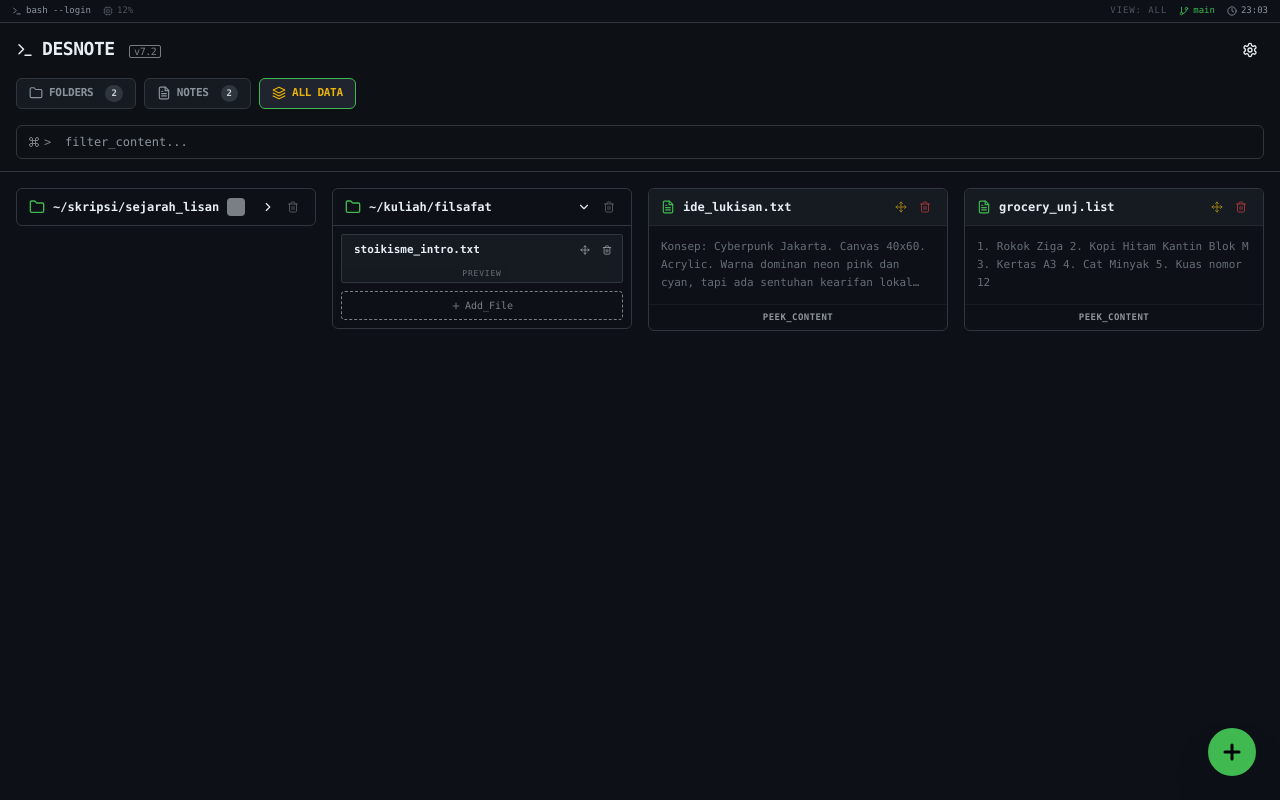
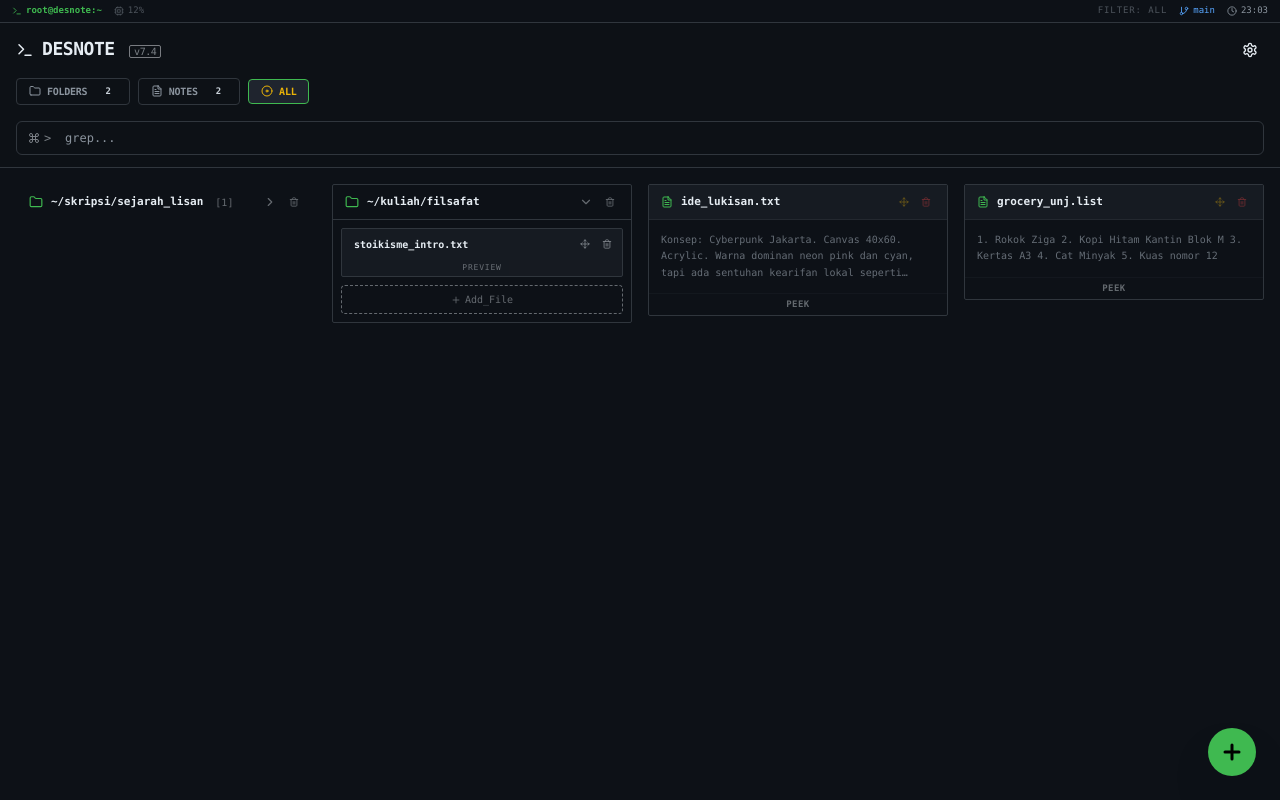
Before and after one commit to dyunayuna90-bit/Desnoterm, a React (Vite) app: page / in a window 1280 px wide. Built offline with nearby package versions, Linux system fonts and the light colour scheme.

Commit message:
Update App.tsx

```diff
--- a/App.tsx
+++ b/App.tsx
@@ -1,13 +1,12 @@
 import React, { useState, useEffect, useMemo, useRef } from 'react';
 import {
   Folder, FileText, ChevronDown, ChevronRight, Plus,
-  Settings, Moon, Sun, X, Save, MoreVertical,
-  ArrowRightLeft, Trash2, Terminal, Github,
-  CornerDownRight, Search, LayoutGrid, File, Edit3, Move, Eye, EyeOff, AlertTriangle,
-  Download, Upload, Cpu, Activity, HardDrive, Clock, Zap, Layers, Monitor, GitBranch, Command
+  Settings, Moon, Sun, X, Save, Move, Trash2, Terminal, Github,
+  Search, LayoutGrid, AlertTriangle,
+  Download, Upload, Cpu, GitBranch, Command, Clock, Disc
 } from 'lucide-react';
 
-// --- UTILS & DATA ---
+// --- DATA INITIALIZATION ---
 const generateId = () => Math.random().toString(36).substr(2, 9);
 const getFormattedTime = () => new Date().toLocaleTimeString('en-US', { hour12: false, hour: '2-digit', minute: '2-digit' });
 
@@ -35,55 +34,76 @@ const initialRootNotes = [
   { id: 'root-2', title: 'grocery_unj.list', content: '1. Rokok Ziga\n2. Kopi Hitam Kantin Blok M\n3. Kertas A3\n4. Cat Minyak\n5. Kuas nomor 12', isPeeked: false },
 ];
 
+// --- GLOBAL STYLES (Linux Cursor & Scrollbar) ---
+const GlobalStyles = () => (
+  <style>{`
+    /* Custom Scrollbar */
+    .custom-scrollbar::-webkit-scrollbar {
+      width: 4px;
+      height: 4px;
+    }
+    .custom-scrollbar::-webkit-scrollbar-track {
+      background: transparent;
+    }
+    .custom-scrollbar::-webkit-scrollbar-thumb {
+      background: #30363d;
+      border-radius: 0px; /* Square edges */
+    }
+    .custom-scrollbar::-webkit-scrollbar-thumb:hover {
+      background: #58a6ff;
+    }
+
+    /* TERMINAL CURSOR HACK */
+    textarea, input {
+      caret-color: #3fb950; /* Neon Green */
+      caret-shape: block;   /* Experimental Block Cursor */
+    }
+
+    /* Selection Color */
+    ::selection {
+      background: rgba(63, 185, 80, 0.3);
+      color: white;
+    }
+  `}</style>
+);
+
 // --- SUB-COMPONENTS ---
 
 const SystemStatus = ({ isTerminal, viewMode }) => (
-  <div className={`w-full flex items-center justify-between py-1 px-3 text-[9px] font-mono border-b ${isTerminal ? 'bg-[#0d1117] border-[#30363d] text-[#8b949e]' : 'bg-gray-50 border-gray-200 text-gray-500'}`}>
+  <div className={`w-full flex items-center justify-between py-1 px-3 text-[9px] font-mono border-b select-none ${isTerminal ? 'bg-[#0d1117] border-[#30363d] text-[#8b949e]' : 'bg-gray-50 border-gray-200 text-gray-500'}`}>
     <div className="flex gap-3">
-      <span className="flex items-center gap-1"><Terminal size={10}/> bash --login</span>
+      <span className="flex items-center gap-1 font-bold text-[#3fb950]"><Terminal size={10}/> root@desnote:~</span>
       <span className="flex items-center gap-1 opacity-50"><Cpu size={10}/> 12%</span>
     </div>
     <div className="flex gap-3 items-center">
-       <span className="uppercase tracking-widest opacity-50">VIEW: {viewMode}</span>
-       <span className="flex items-center gap-1 text-[#3fb950]"><GitBranch size={10}/> main</span>
+       <span className="uppercase tracking-widest opacity-50">FILTER: {viewMode}</span>
+       <span className="flex items-center gap-1 text-[#58a6ff]"><GitBranch size={10}/> main</span>
        <span className="flex items-center gap-1"><Clock size={10}/> {getFormattedTime()}</span>
     </div>
   </div>
 );
 
-// REFACTORED: Compact Stats Button (GitHub Style)
 const StatsButton = ({ icon: Icon, label, value, isTerminal, colorClass, onClick, isActive }) => (
   <button
     onClick={onClick}
     className={`
-      flex items-center gap-2 px-3 py-1.5 rounded-md border text-[11px] font-mono transition-all select-none
+      flex items-center justify-center gap-2 px-3 py-1 rounded border text-[10px] font-mono transition-all select-none
       ${isActive
         ? (isTerminal ? 'bg-[#1f242e] border-[#3fb950] text-[#e6edf3]' : 'bg-blue-50 border-blue-400 text-blue-700')
-        : (isTerminal ? 'bg-[#161b22] border-[#30363d] text-[#8b949e] hover:border-[#8b949e] hover:text-[#c9d1d9]' : 'bg-white border-gray-200 text-gray-500 hover:border-gray-300 hover:text-gray-700')
+        : (isTerminal ? 'bg-transparent border-[#30363d] text-[#8b949e] hover:border-[#8b949e] hover:text-[#c9d1d9]' : 'bg-white border-gray-200 text-gray-500 hover:border-gray-300 hover:text-gray-700')
       }
     `}
   >
      <div className={`flex items-center gap-1.5 ${isActive ? colorClass : ''}`}>
-        <Icon size={14} />
+        <Icon size={12} />
         <span className="font-bold tracking-tight">{label}</span>
      </div>
      {value !== undefined && (
-       <span className={`ml-1 px-1.5 py-0.5 rounded-full text-[9px] font-bold ${isTerminal ? 'bg-[#30363d] text-[#c9d1d9]' : 'bg-gray-100 text-gray-600'}`}>
+       <span className={`ml-1 px-1.5 py-0.5 text-[9px] font-bold ${isTerminal ? 'text-[#c9d1d9]' : 'text-gray-600'}`}>
           {value}
        </span>
      )}
   </button>
-);
-
-const ActionButtons = ({ onMove, onDelete, colorClass }) => (
-  <div className="flex items-center gap-1 shrink-0 ml-2" onClick={(e) => e.stopPropagation()}>
-    <button onClick={onMove} className={`p-1 rounded hover:bg-current hover:bg-opacity-10 ${colorClass} opacity-60 hover:opacity-100 transition-opacity`}>
-      <Move size={12} />
-    </button>
-    <button onClick={onDelete} className={`p-1 rounded hover:bg-red-500/10 text-red-500 opacity-60 hover:opacity-100 transition-opacity`}>
-      <Trash2 size={12} />
-    </button>
-  </div>
 );
 
 const NoteCard = ({ note, folderId, isTerminal, onMove, onDelete, onOpen, onPeek }) => {
@@ -98,32 +118,35 @@ const NoteCard = ({ note, folderId, isTerminal, onMove, onDelete, onOpen, onPeek
   };
 
   return (
-    <div className={`relative flex flex-col ${cardClass} h-auto overflow-hidden group w-full rounded-md transition-all duration-300 animate-in fade-in slide-in-from-bottom-2`}>
-       <div className={`flex justify-between items-center p-2 px-3 ${isTerminal ? 'bg-[#161b22]' : 'bg-gray-50'} border-b ${isTerminal ? 'border-[#30363d]' : 'border-[#d0d7de]'} border-opacity-50`}>
+    <div className={`relative flex flex-col ${cardClass} h-auto overflow-hidden group w-full rounded-sm transition-all duration-200`}>
+       <div className={`flex justify-between items-center p-2 px-3 border-b ${isTerminal ? 'bg-[#161b22] border-[#30363d]' : 'bg-gray-50 border-[#d0d7de]'} border-opacity-50`}>
           <div className="flex items-center gap-2 overflow-hidden">
-             <FileText size={14} className={isTerminal ? 'text-[#3fb950]' : 'text-blue-500'} />
-             <span className="font-bold text-xs truncate font-mono">{note.title}</span>
+             <FileText size={12} className={isTerminal ? 'text-[#3fb950]' : 'text-blue-500'} />
+             <span className="font-bold text-[11px] truncate font-mono">{note.title}</span>
           </div>
-          <ActionButtons
-            onMove={(e) => { e.stopPropagation(); onMove(); }}
-            onDelete={(e) => { e.stopPropagation(); onDelete(); }}
-            colorClass={isTerminal ? 'text-yellow-500' : 'text-gray-600'}
-          />
+          <div className="flex items-center gap-1 shrink-0 ml-2" onClick={(e) => e.stopPropagation()}>
+            <button onClick={onMove} className={`p-1 rounded hover:bg-current hover:bg-opacity-10 text-yellow-500 opacity-40 hover:opacity-100 transition-opacity`}>
+              <Move size={10} />
+            </button>
+            <button onClick={onDelete} className={`p-1 rounded hover:bg-red-500/10 text-red-500 opacity-40 hover:opacity-100 transition-opacity`}>
+              <Trash2 size={10} />
+            </button>
+          </div>
        </div>
        <div
          className="p-3 cursor-pointer min-h-[50px] flex-1 hover:bg-current hover:bg-opacity-5 transition-colors"
          onClick={onOpen}
        >
-          <div className={`text-[11px] leading-relaxed font-mono ${isTerminal ? 'text-[#8b949e]' : 'text-gray-600'}`}>
+          <div className={`text-[10px] leading-relaxed font-mono ${isTerminal ? 'text-[#8b949e]' : 'text-gray-600'}`}>
             {note.isPeeked
               ? (
-                  <div className="animate-in slide-in-from-top-2 fade-in duration-300">
+                  <div className={`pl-3 py-1 border-l-4 ${isTerminal ? 'border-[#3fb950] text-[#e6edf3]' : 'border-blue-500 text-gray-900'} animate-in slide-in-from-left-2 duration-200`}>
                     {getPeekContent(note.content)}
                   </div>
                 )
               : (
                   <div className="line-clamp-3 opacity-70">
-                     {note.content || <span className="italic opacity-50">// No content...</span>}
+                     {note.content || <span className="italic opacity-30">// Empty file</span>}
                   </div>
                 )
             }
@@ -131,18 +154,19 @@ const NoteCard = ({ note, folderId, isTerminal, onMove, onDelete, onOpen, onPeek
        </div>
        <button
          onClick={(e) => { e.stopPropagation(); onPeek(); }}
-         className={`w-full py-1.5 flex items-center justify-center border-t ${isTerminal ? 'border-[#30363d]' : 'border-[#d0d7de]'} border-opacity-50 text-[9px] font-bold uppercase tracking-wider hover:bg-current hover:bg-opacity-10 transition-colors opacity-60 hover:opacity-100`}
+         className={`w-full py-1 flex items-center justify-center border-t ${isTerminal ? 'border-[#30363d]' : 'border-[#d0d7de]'} border-opacity-50 text-[9px] font-bold uppercase tracking-wider hover:bg-current hover:bg-opacity-10 transition-colors opacity-40 hover:opacity-100`}
        >
-          {note.isPeeked ? 'CLOSE_PEEK' : 'PEEK_CONTENT'}
+          {note.isPeeked ? 'COLLAPSE' : 'PEEK'}
        </button>
     </div>
   );
 };
 
 const FolderCard = ({ folder, isTerminal, onToggle, onDelete, onMoveNote, onDeleteNote, onOpenNote, onPeekNote, onAddNote }) => {
-  const cardClass = isTerminal
-    ? 'bg-[#0d1117] border border-[#30363d] hover:border-[#8b949e]'
-    : 'bg-white border border-[#d0d7de] hover:border-blue-300 shadow-sm';
+  // CLEANER LOOK: No background when collapsed
+  const baseClass = isTerminal
+    ? (folder.isExpanded ? 'bg-[#0d1117] border border-[#30363d]' : 'bg-transparent border border-transparent hover:border-[#30363d]')
+    : (folder.isExpanded ? 'bg-white border border-[#d0d7de] shadow-sm' : 'bg-transparent border border-transparent hover:border-[#d0d7de]');
 
   const getPeekContent = (text) => {
     if (!text) return "Empty...";
@@ -151,42 +175,44 @@ const FolderCard = ({ folder, isTerminal, onToggle, onDelete, onMoveNote, onDele
   };
 
   return (
-    <div className={`relative flex flex-col ${cardClass} w-full rounded-md transition-all duration-300 animate-in fade-in slide-in-from-bottom-2`}>
+    <div className={`relative flex flex-col w-full rounded-sm transition-all duration-200 ${baseClass}`}>
       <div
         className={`p-2 px-3 flex items-center justify-between cursor-pointer ${folder.isExpanded ? (isTerminal ? 'border-b border-[#30363d]' : 'border-b border-[#d0d7de]') : ''}`}
         onClick={onToggle}
       >
         <div className="flex items-center gap-2 overflow-hidden">
-           <Folder size={16} className={isTerminal ? 'text-[#3fb950]' : 'text-yellow-500'} />
+           <Folder size={14} className={isTerminal ? 'text-[#3fb950]' : 'text-yellow-500'} />
            <div className="flex items-center gap-2 overflow-hidden">
-             <span className="font-bold text-xs truncate font-mono">{folder.name}</span>
-             {!folder.isExpanded && <span className="text-[9px] opacity-50 font-mono px-1.5 py-0.5 rounded bg-current bg-opacity-10">{folder.notes.length}</span>}
+             <span className={`font-bold text-[11px] truncate font-mono ${isTerminal ? 'text-[#e6edf3]' : 'text-gray-800'}`}>{folder.name}</span>
+             {/* CLEAN: Just text for count, no box */}
+             {!folder.isExpanded && <span className="text-[10px] opacity-40 font-mono ml-1">[{folder.notes.length}]</span>}
            </div>
         </div>
-        <div className="flex items-center">
+        <div className="flex items-center opacity-40 hover:opacity-100">
             {folder.isExpanded ? <ChevronDown size={14}/> : <ChevronRight size={14}/>}
-            <button onClick={(e) => {e.stopPropagation(); onDelete();}} className="ml-2 p-1 hover:text-red-500 opacity-30 hover:opacity-100 transition-opacity">
-                <Trash2 size={12}/>
+            <button onClick={(e) => {e.stopPropagation(); onDelete();}} className="ml-2 p-1 hover:text-red-500 transition-colors">
+                <Trash2 size={10}/>
             </button>
         </div>
       </div>
 
       {folder.isExpanded && (
-        <div className="p-2 space-y-2 animate-in slide-in-from-top-4 fade-in duration-300 ease-out origin-top">
+        <div className="p-2 space-y-2 animate-in slide-in-from-top-2 fade-in duration-200 origin-top">
             {folder.notes.length === 0 ? <div className="text-center opacity-30 text-[10px] py-1 font-mono">// Empty Folder</div> :
             folder.notes.map(note => (
                <div key={note.id} className={`flex flex-col ${isTerminal ? 'bg-[#161b22] border border-[#30363d]' : 'bg-gray-50 border border-gray-100'} rounded-sm overflow-hidden transition-transform active:scale-[0.99]`}>
                  <div className="flex items-center justify-between p-1.5 pl-3 border-b border-transparent hover:border-current hover:border-opacity-10">
                     <div className="flex-1 cursor-pointer overflow-hidden" onClick={() => onOpenNote(note)}>
-                       <span className="text-[11px] font-bold truncate block hover:underline font-mono">{note.title}</span>
+                       <span className="text-[10px] font-bold truncate block hover:underline font-mono">{note.title}</span>
                     </div>
                     <div className="flex gap-1 pl-2">
-                      <button onClick={() => onMoveNote(note.id)} className="hover:text-yellow-500 opacity-60 hover:opacity-100 p-1"><Move size={10}/></button>
-                      <button onClick={() => onDeleteNote(note.id)} className="hover:text-red-500 opacity-60 hover:opacity-100 p-1"><Trash2 size={10}/></button>
+                      <button onClick={() => onMoveNote(note.id)} className="hover:text-yellow-500 opacity-50 hover:opacity-100 p-1"><Move size={10}/></button>
+                      <button onClick={() => onDeleteNote(note.id)} className="hover:text-red-500 opacity-50 hover:opacity-100 p-1"><Trash2 size={10}/></button>
                     </div>
                  </div>
+                 {/* PEEK: Thick Border Style */}
                  {note.isPeeked && (
-                   <div className="p-2 bg-black/5 cursor-text text-[10px] opacity-70 whitespace-pre-wrap font-mono animate-in slide-in-from-top-2 fade-in duration-200">
+                   <div className={`mx-2 mb-2 mt-1 pl-2 py-1 border-l-2 text-[9px] font-mono whitespace-pre-wrap animate-in slide-in-from-left-2 ${isTerminal ? 'border-[#3fb950] text-[#e6edf3]' : 'border-blue-500 text-gray-900'}`}>
                      {getPeekContent(note.content)}
                    </div>
                  )}
@@ -197,7 +223,7 @@ const FolderCard = ({ folder, isTerminal, onToggle, onDelete, onMoveNote, onDele
             ))}
             <button
                 onClick={onAddNote}
-                className="w-full py-1.5 text-[10px] text-center opacity-50 hover:opacity-100 border border-dashed border-current rounded flex justify-center items-center gap-1 hover:bg-current hover:bg-opacity-5 transition-all font-mono"
+                className="w-full py-1.5 text-[10px] text-center opacity-40 hover:opacity-100 border border-dashed border-current rounded flex justify-center items-center gap-1 hover:bg-current hover:bg-opacity-5 transition-all font-mono"
             >
                 <Plus size={10}/> Add_File
             </button>
@@ -210,13 +236,14 @@ const FolderCard = ({ folder, isTerminal, onToggle, onDelete, onMoveNote, onDele
 const EditorModal = ({ note, isTerminal, onClose, onSave }) => {
   if (!note) return null;
   return (
-    <div className={`fixed inset-0 z-[100] flex flex-col ${isTerminal ? 'bg-[#0d1117] text-[#e6edf3]' : 'bg-white text-[#24292f]'} font-mono animate-in slide-in-from-bottom-10 fade-in duration-300`}>
-      <div className={`flex justify-between items-center p-3 px-4 border-b ${isTerminal ? 'border-[#30363d]' : 'border-[#d0d7de]'}`}>
-        <div className="flex items-center gap-3 overflow-hidden">
-            <FileText size={18} className={isTerminal ? 'text-[#3fb950]' : 'text-blue-600'} />
+    <div className={`fixed inset-0 z-[100] flex flex-col ${isTerminal ? 'bg-[#0d1117] text-[#e6edf3]' : 'bg-white text-[#24292f]'} font-mono animate-in slide-in-from-bottom-5 fade-in duration-200`}>
+      <div className={`flex justify-between items-center p-2 px-4 border-b ${isTerminal ? 'border-[#30363d]' : 'border-[#d0d7de]'}`}>
+        <div className="flex items-center gap-2 overflow-hidden">
+            <span className="opacity-50 text-xs">vim</span>
             <span className="font-bold text-sm truncate">{note.title}</span>
+            <span className="opacity-50 text-xs ml-2">[+]</span>
         </div>
-        <button onClick={onClose} className={`px-3 py-1.5 text-xs font-bold border rounded flex items-center gap-2 ${isTerminal ? 'border-[#30363d] hover:bg-[#21262d]' : 'border-[#d0d7de] hover:bg-[#f3f4f6]'} transition-colors`}>
+        <button onClick={onClose} className={`px-3 py-1 text-xs font-bold border rounded flex items-center gap-2 ${isTerminal ? 'border-[#30363d] hover:bg-[#21262d]' : 'border-[#d0d7de] hover:bg-[#f3f4f6]'} transition-colors`}>
             <Save size={14} /> SAVE & CLOSE
         </button>
       </div>
@@ -472,6 +499,7 @@ export default function DesnoteAppV7() {
   // --- RENDER ---
   return (
     <div className={`min-h-screen w-full relative flex flex-col ${bgClass} ${textClass} ${fontClass} transition-colors duration-500 overflow-hidden`}>
+      <GlobalStyles />
 
       {/* BACKGROUND GRID */}
       {isTerminal && (
@@ -488,7 +516,7 @@ export default function DesnoteAppV7() {
         <div className="flex justify-between items-center">
             <div className="flex items-center gap-2">
                 {isTerminal ? <Terminal className="text-[#e6edf3]" size={18} /> : <Github className="text-black" size={18} />}
-                <h1 className="text-lg font-bold tracking-tight">DESNOTE <span className="text-[10px] font-normal opacity-50 ml-1 border px-1 rounded-sm">v7.2</span></h1>
+                <h1 className="text-lg font-bold tracking-tight">DESNOTE <span className="text-[10px] font-normal opacity-50 ml-1 border px-1 rounded-sm">v7.4</span></h1>
             </div>
             <div className="flex items-center gap-2">
               <button onClick={() => setSettingsOpen(true)} className="p-1.5 rounded-md hover:bg-current hover:bg-opacity-10 transition-colors">
@@ -519,8 +547,8 @@ export default function DesnoteAppV7() {
               isActive={viewMode === 'NOTE'}
             />
              <StatsButton
-              icon={Layers}
-              label="ALL DATA"
+              icon={Disc}
+              label="ALL"
               isTerminal={isTerminal}
               colorClass="text-yellow-500"
               onClick={() => toggleViewMode('ALL')}
@@ -533,7 +561,7 @@ export default function DesnoteAppV7() {
             <div className={`absolute left-3 top-1/2 -translate-y-1/2 opacity-50 font-mono text-xs flex items-center gap-1`}>
                 <Command size={12}/> {">"}
             </div>
-            <input type="text" value={searchQuery} onChange={(e) => setSearchQuery(e.target.value)} placeholder="filter_content..." className={`w-full py-2 pl-12 pr-4 text-xs bg-transparent border rounded-md outline-none transition-all font-mono ${isTerminal ? 'border-[#30363d] focus:border-[#58a6ff] placeholder-[#8b949e] bg-[#010409]' : 'border-gray-300 bg-gray-50 focus:bg-white focus:border-blue-500'}`}/>
+            <input type="text" value={searchQuery} onChange={(e) => setSearchQuery(e.target.value)} placeholder="grep..." className={`w-full py-2 pl-12 pr-4 text-xs bg-transparent border rounded-md outline-none transition-all font-mono ${isTerminal ? 'border-[#30363d] focus:border-[#58a6ff] placeholder-[#8b949e] bg-[#010409]' : 'border-gray-300 bg-gray-50 focus:bg-white focus:border-blue-500'}`}/>
         </div>
       </header>
 
@@ -574,7 +602,7 @@ export default function DesnoteAppV7() {
         </div>
         {combinedItems.length === 0 && (
            <div className="flex flex-col items-center justify-center py-20 opacity-30 text-xs font-mono gap-4">
-              <Layers size={32} />
+              <Terminal size={32} />
               <div>// EMPTY_VIEW: {viewMode}</div>
            </div>
         )}
```
